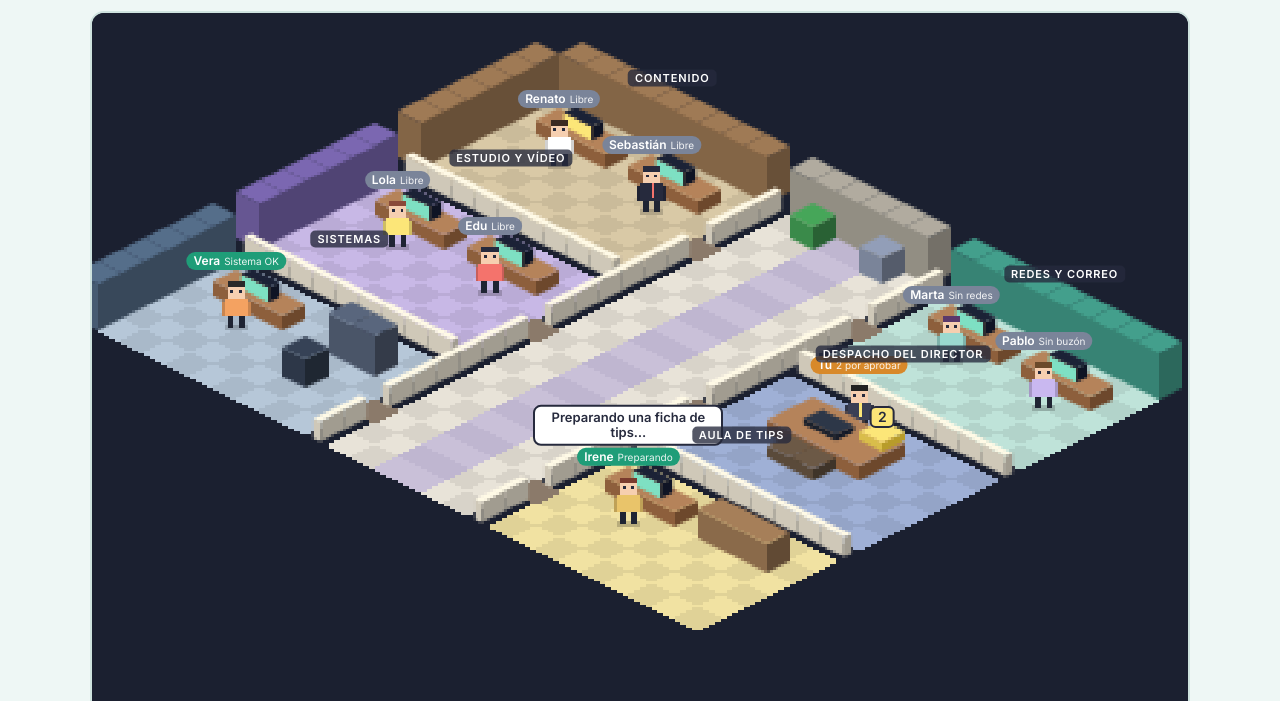
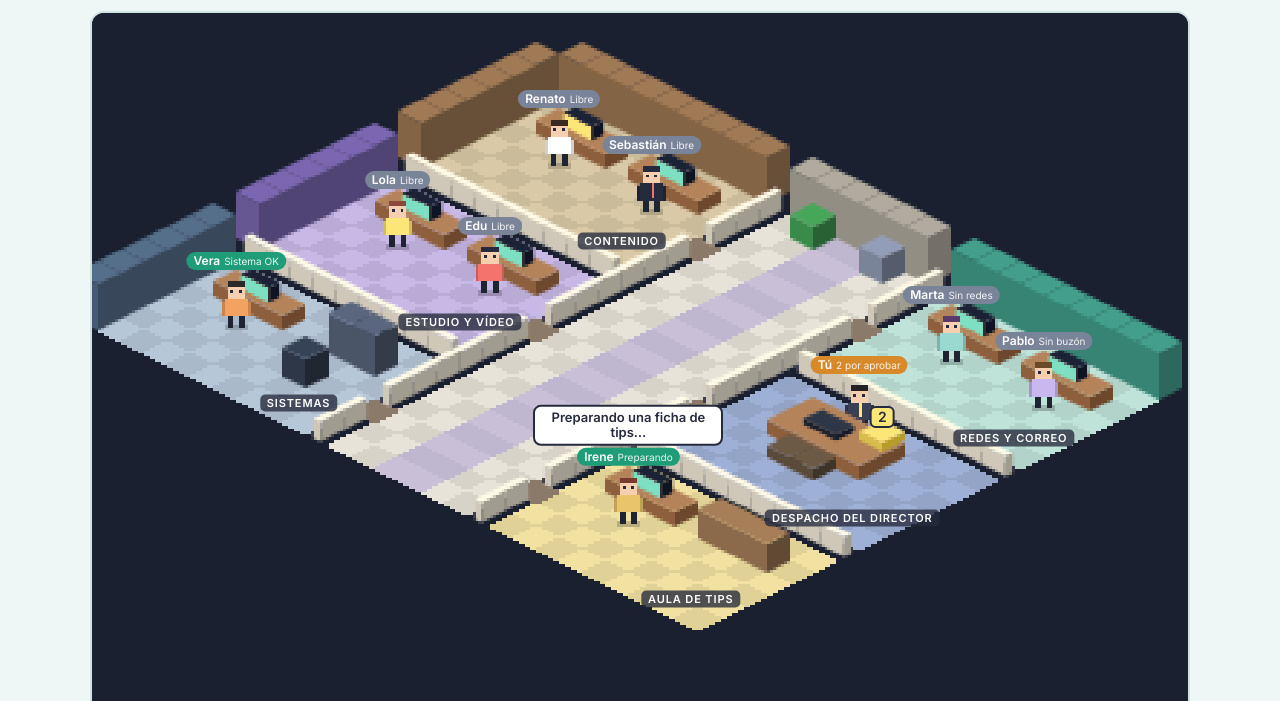
Before and after one commit to mdmatematicasweb/oficina-agentes, a plain HTML site: page index.html in a window 1280 px wide. Shown: the part 99-800 px from the top of the page. Drawn offline with nearby package versions, Linux system fonts and the light colour scheme.

Commit message:
Etiquetas de sala en la esquina frontal

```diff
--- a/index.html
+++ b/index.html
@@ -138,7 +138,7 @@ function dibuja(t){cx.fillStyle='#1b2030';cx.fillRect(0,0,CW,CH);
 // ---------- Superposición HTML ----------
 const els={};
 for(const k in ST){const d=document.createElement('div');d.className='ag';d.innerHTML='<div class="bub" style="display:none"></div><div class="pill"></div>';ov.appendChild(d);els[k]=d}
-ROOMS.forEach(R=>{const d=document.createElement('div');d.className='room';d.textContent=R.n;const[sx,sy]=iso((R.x0+R.x1)/2+.5,R.y0-.4);d.style.left=(sx/CW*100)+'%';d.style.top=((sy-24)/CH*100)+'%';ov.appendChild(d)});
+ROOMS.forEach(R=>{const d=document.createElement('div');d.className='room';d.textContent=R.n;const[sx,sy]=iso(R.x1-.5,R.y1-.2);d.style.left=(sx/CW*100)+'%';d.style.top=((sy)/CH*100)+'%';ov.appendChild(d)});
 const trayEl=document.createElement('div');trayEl.className='tray';{const[sx,sy]=iso(TRAY[0]+.5,TRAY[1]+.5);trayEl.style.left=(sx/CW*100)+'%';trayEl.style.top=((sy-14)/CH*100)+'%'}ov.appendChild(trayEl);
 function overlay(){for(const k in AG){const a=AG[k],e=els[k],[sx,sy]=iso(a.x+.5,a.y+.5);e.style.left=(sx/CW*100)+'%';e.style.top=((sy-17)/CH*100)+'%';
   const pill=e.querySelector('.pill');const nom=a.n;pill.innerHTML=nom+'<small>'+a.st[0]+'</small>';pill.style.background=COLOR[a.st[1]]||'#7a8499';
```
